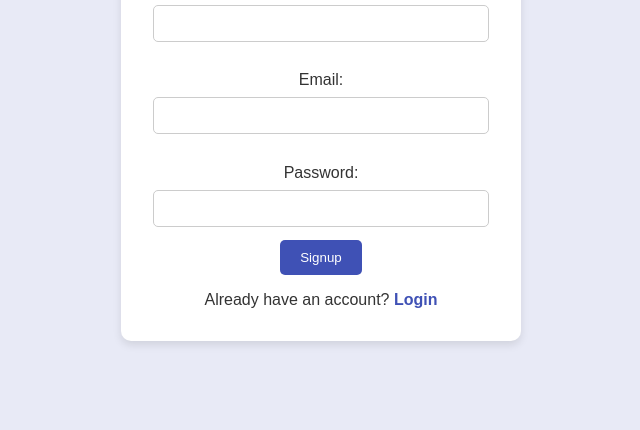
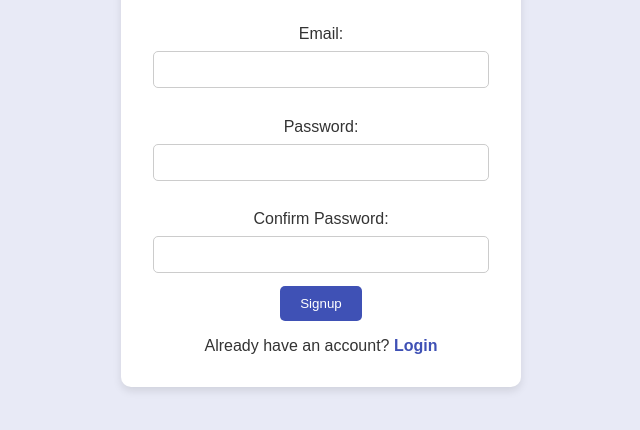
Before and after one commit to Razakhan34/fake-basic-website, a plain HTML site: page signup.html in a window 1280 px wide. Shown: the part 282-712 px from the top of the page, without its empty margins (319-959 px from the left). Drawn offline with Linux system fonts and the light colour scheme.

Commit message:
update signup page

```diff
--- a/signup.html
+++ b/signup.html
@@ -20,6 +20,14 @@
           <label for="password">Password:</label>
           <input type="password" id="password" name="password" required />
 
+          <label for="confirm-passowrd">Confirm Password:</label>
+          <input
+            type="password"
+            id="confirm-passowrd"
+            name="confirm-password"
+            required
+          />
+
           <button type="submit">Signup</button>
         </form>
         <p>Already have an account? <a href="login.html">Login</a></p>
```
